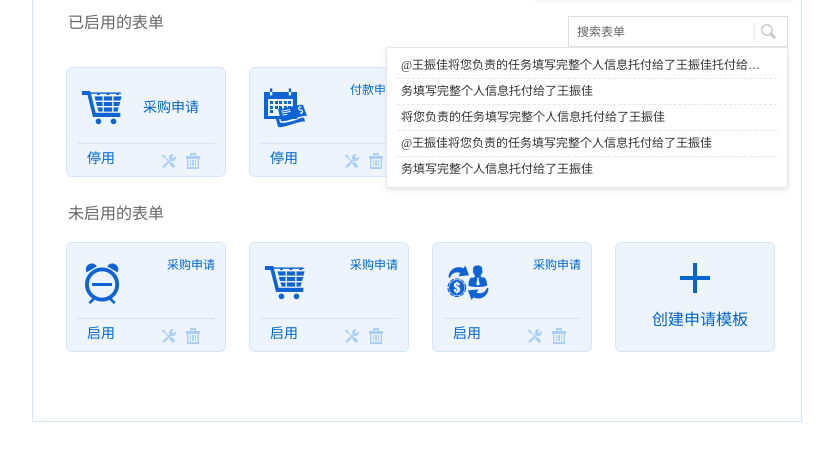
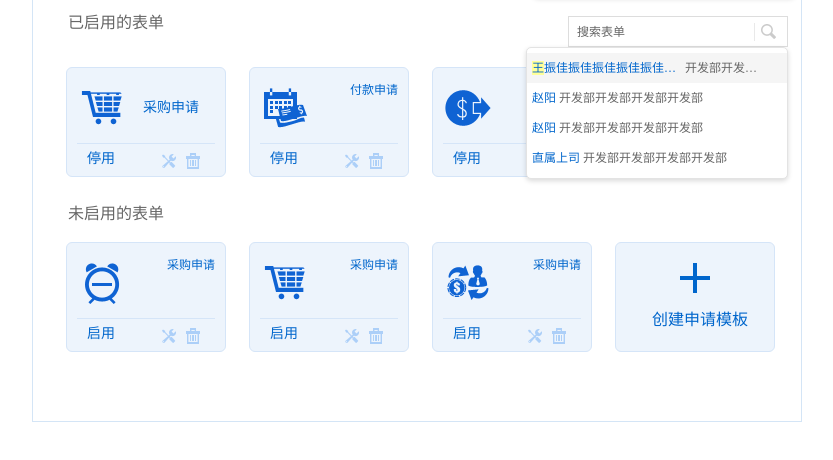
Before and after one commit to zhenjiaWang/newmdLA, a plain HTML site: page md-plus/template/doc-req/doc-req-index.html in a window 1280 px wide. Shown: the part 180-640 px from the top of the page, without its empty margins (223-1056 px from the left). Drawn offline with Linux system fonts and the light colour scheme.

Commit message:
修改搜索提示框

```diff
--- a/md-plus/css/md-plus-style.css
+++ b/md-plus/css/md-plus-style.css
@@ -674,10 +674,8 @@ li:hover .txt-ico-19,.txt-ico-19{background-position: 0 -252px;}
 .overtime table{margin-left:10px;}
 .overmake{position:absolute;right:-100px;top:85px;z-index:100;transition:0.2s;}
 .overtime:hover .overmake{right:20px;transition:0.2s;}
-.SearchResults{border:1px solid #E7E7E7;width:400px;padding:5px 0;position: absolute;top:30px;right:-1px;background:#fff;z-index:20;box-shadow:0px 2px 5px #e5e5e5;max-height:138px;overflow-x:hidden;overflow-y: scroll;}
-.SearchResults dl{width:100%;position: relative;z-index:20;}
-.SearchResults dd a,.SearchResults dd{display:block;}
-.SearchResults dd{padding:0 10px;}
-.SearchResults dd a{height:25px;line-height:25px;border-bottom:1px dashed #e7e7e7;width:366px;padding:0 10px 0 4px;overflow:hidden;white-space:nowrap;text-overflow:ellipsis;display:inline-block;color:#333;}
-.SearchResults dd:last-child a{border:0;}
-.SearchResults dd a:hover{background-color:#EBEBEB;text-decoration: none;}
+.md-plus-ser .md-result-user{top:30px;left:-43px;}
+.md-plus-ser .md-result-user .md-results,.md-plus-ser .md-result-user .md-results span{height:30px;line-height:30px;}
+.md-plus-ser .md-result-user .md-results span{}
+.md-plus-ser .md-result-user .md-results.txt_hidden{width:235px;}
+.md-plus-ser .md-result-user .md-name.txt_hidden{max-width:150px;}
--- a/md-plus/template/doc-req/doc-req-index.html
+++ b/md-plus/template/doc-req/doc-req-index.html
@@ -87,17 +87,26 @@
                 <div class="md-plus-ser floatright marl30 marr15">
                     <input type="text" value="搜索表单">
                     <button class="btn-ser-md"></button>
-                    <!--搜索结果框begin-->
-                    <div class="SearchResults">
-                        <dl>
-                            <dd><a href="#"><em>@王振佳将您</em>负责的任务填写完整个人信息托付给了王振佳托付给了王振佳</a></dd>
-                            <dd><a href="#">务填写完整个人信息托付给了王振佳</a></dd>
-                            <dd><a href="#">将您负责的任务填写完整个人信息托付给了王振佳</a></dd>
-                            <dd><a href="#">@王振佳将您负责的任务填写完整个人信息托付给了王振佳</a></dd>
-                            <dd><a href="#">务填写完整个人信息托付给了王振佳</a></dd>
-                        </dl>
+                    <!--@出来的提示框beign-->
+                    <div class="md-result-user">
+                        <div class="md-results current txt_hidden clearfix"><!--boss-->
+                            <span class="md-name txt_hidden"><b>王</b>振佳振佳振佳振佳振佳振佳振佳</span>
+                            开发部开发部开发部开发部开发部开发部
+                        </div>
+                        <div class="md-results txt_hidden clearfix"><!--boss-->
+                            <span class="md-name txt_hidden">赵阳</span>
+                            开发部开发部开发部开发部
+                        </div>
+                        <div class="md-results txt_hidden clearfix">
+                            <span class="md-name txt_hidden">赵阳</span>
+                            开发部开发部开发部开发部
+                        </div>
+                        <div class="md-results txt_hidden clearfix"><!--manager-->
+                            <span class="md-name">直属上司</span>
+                            开发部开发部开发部开发部
+                        </div>
                     </div>
-                    <!--搜索结果框over-->
+                    <!--@出来的提示框over-->
                     <!--<ul>-->
                         <!--<li class="current"><a href="#"><em class="txt_hidden">王振佳是明道的什么人呢</em>按标题</a></li>-->
                         <!--<li><a href="#"><em>王振佳</em>按申请人</a></li>-->
```
